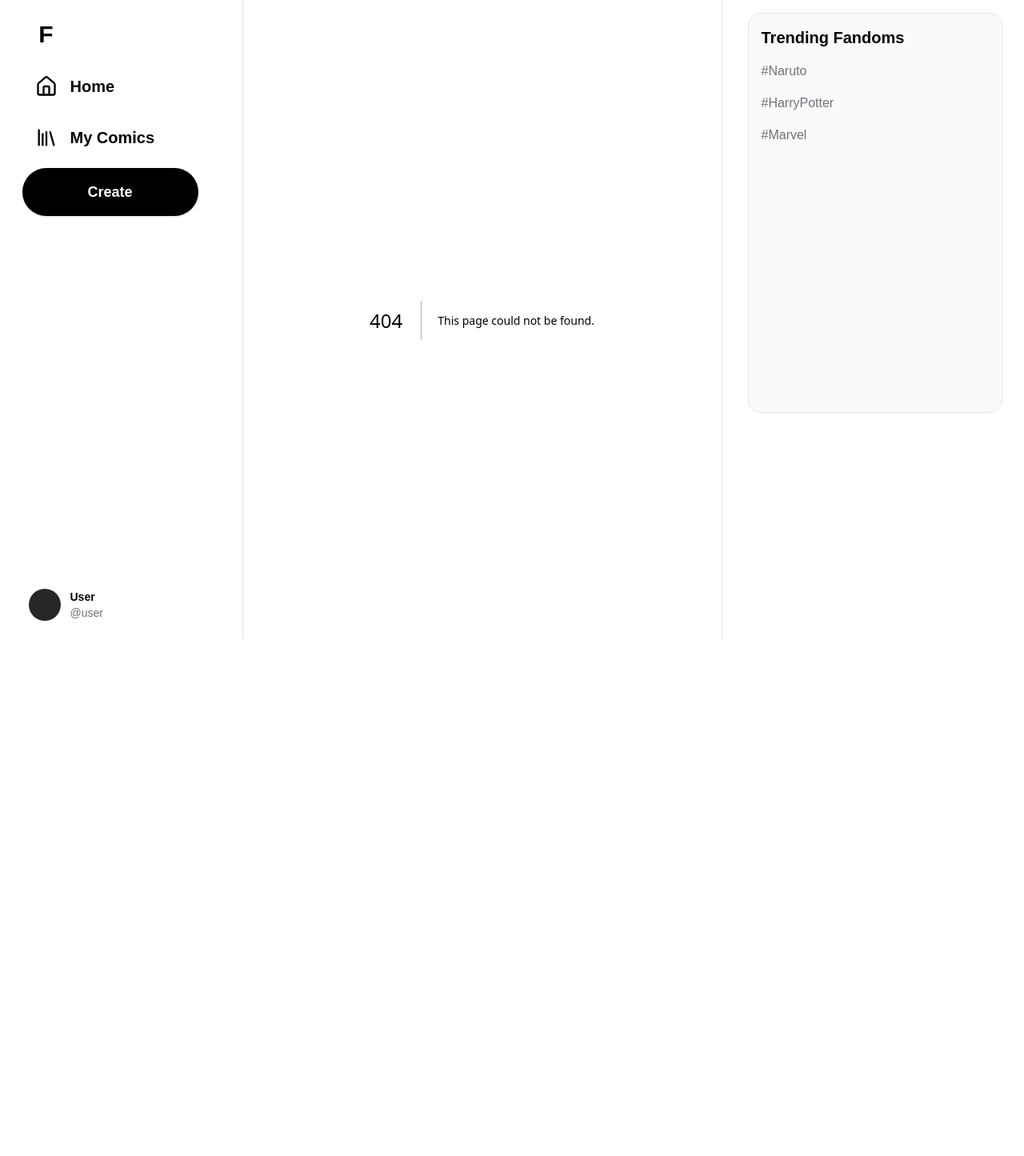
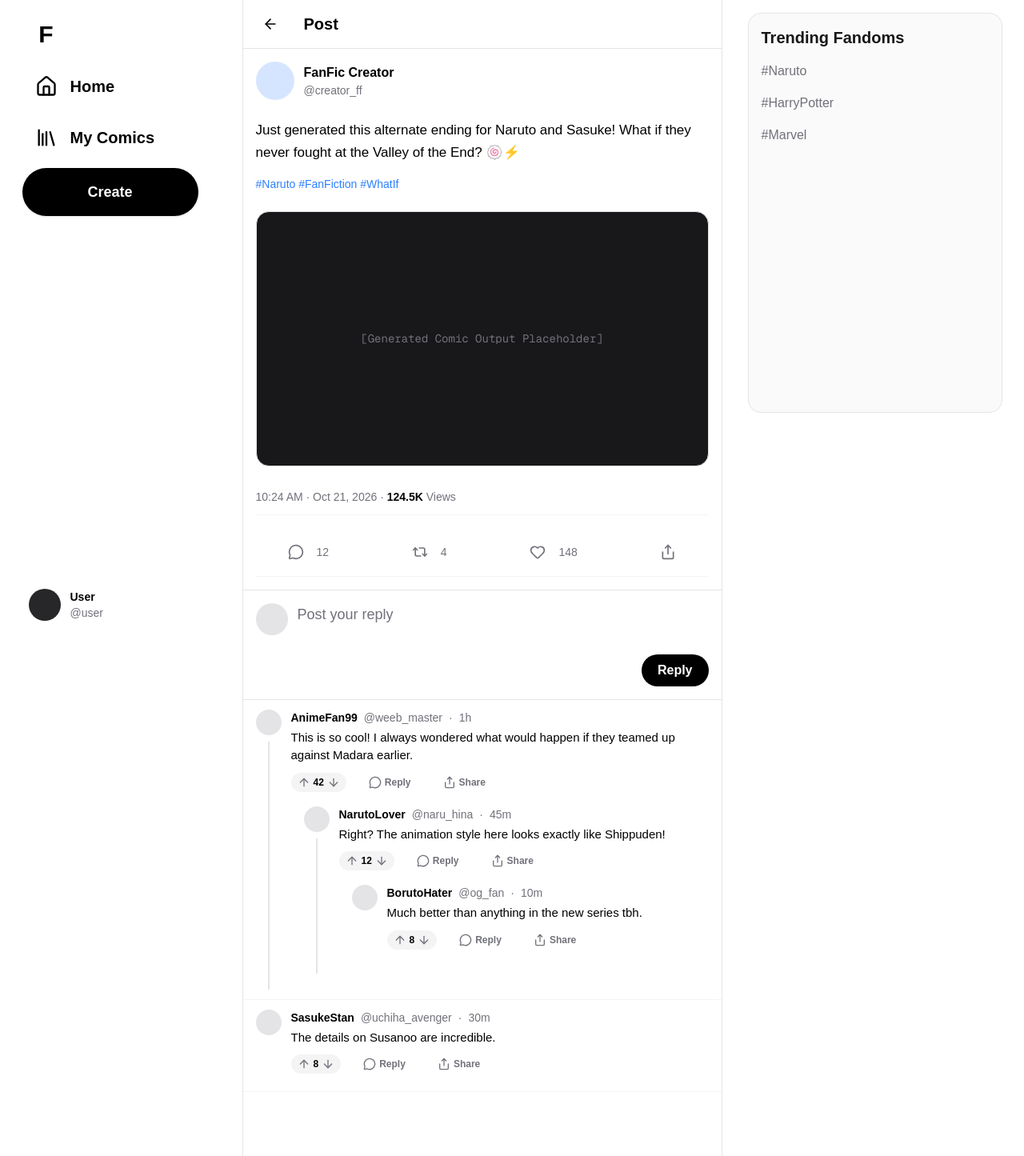
Before and after one commit to qimingliu1021/fan-fictioning, a Next.js app: page /post/1 in a window 1280 px wide. Before the commit this address had no page. Shown: the whole page at 80% size. Before the commit the page ends 800 px from the top, so only its background shows below. Built offline with nearby package versions, Linux system fonts and the light colour scheme.

Commit message:
feat: Add dynamic post pages with mock data and link posts from the main feed.

```diff
--- a/app/page.tsx
+++ b/app/page.tsx
@@ -1,4 +1,5 @@
 import { Heart, MessageCircle, Repeat2, Share } from "lucide-react";
+import Link from "next/link";
 
 export default function Home() {
   const MOCK_POSTS = [
@@ -40,10 +41,8 @@ export default function Home() {
       {/* Feed Container */}
       <div className="flex flex-col">
         {MOCK_POSTS.map((post) => (
-          <article
-            key={post.id}
-            className="flex gap-4 border-b border-zinc-200 px-4 py-3 hover:bg-zinc-400/50 transition-colors cursor-pointer"
-          >
+          <Link href={`/post/${post.id}`} key={post.id} className="block border-b border-zinc-200 hover:bg-zinc-50 transition-colors">
+            <article className="flex gap-4 px-4 py-3 cursor-pointer">
               {/* Avatar */}
               <div className="h-10 w-10 shrink-0 rounded-full bg-blue-500/20" />
 
@@ -99,6 +98,7 @@ export default function Home() {
                 </div>
               </div>
             </article>
+          </Link>
         ))}
         {/* End of feed message */}
         <div className="py-8 text-center text-zinc-600 border-b border-zinc-200">
--- /dev/null
+++ b/app/post/[id]/page.tsx
@@ -0,0 +1,202 @@
+import { Heart, MessageCircle, Repeat2, Share, ArrowLeft, ArrowUp, ArrowDown } from "lucide-react";
+import Link from "next/link";
+
+export default function PostPage({ params }: { params: { id: string } }) {
+    // Mock finding a post
+    const post = {
+        id: params.id,
+        author: "FanFic Creator",
+        handle: "@creator_ff",
+        time: "2h",
+        content: "Just generated this alternate ending for Naruto and Sasuke! What if they never fought at the Valley of the End? 🍥⚡️",
+        tags: ["#Naruto", "#FanFiction", "#WhatIf"],
+        image: true
+    };
+
+    const MOCK_COMMENTS = [
+        {
+            id: 101,
+            author: "AnimeFan99",
+            handle: "@weeb_master",
+            time: "1h",
+            text: "This is so cool! I always wondered what would happen if they teamed up against Madara earlier.",
+            likes: 42,
+            replies: [
+                {
+                    id: 102,
+                    author: "NarutoLover",
+                    handle: "@naru_hina",
+                    time: "45m",
+                    text: "Right? The animation style here looks exactly like Shippuden!",
+                    likes: 12,
+                    replies: [
+                        {
+                            id: 104,
+                            author: "BorutoHater",
+                            handle: "@og_fan",
+                            time: "10m",
+                            text: "Much better than anything in the new series tbh.",
+                            likes: 8,
+                            replies: []
+                        }
+                    ]
+                }
+            ]
+        },
+        {
+            id: 103,
+            author: "SasukeStan",
+            handle: "@uchiha_avenger",
+            time: "30m",
+            text: "The details on Susanoo are incredible.",
+            likes: 8,
+            replies: []
+        }
+    ];
+
+    return (
+        <div className="flex flex-col w-full min-h-screen pb-20 justify-start bg-white">
+            {/* Header */}
+            <div className="sticky top-0 z-10 border-b border-zinc-200 bg-white/80 backdrop-blur-md px-4 py-3 flex items-center gap-6">
+                <Link href="/" className="p-2 rounded-full hover:bg-zinc-100 transition-colors">
+                    <ArrowLeft size={20} className="text-black" />
+                </Link>
+                <h1 className="font-bold text-xl text-black">Post</h1>
+            </div>
+
+            {/* Main Post */}
+            <article className="flex flex-col gap-4 border-b border-zinc-200 px-4 py-4">
+                {/* Author Header */}
+                <div className="flex items-center gap-3">
+                    <div className="h-12 w-12 shrink-0 rounded-full bg-blue-500/20" />
+                    <div className="flex flex-col">
+                        <span className="font-bold text-black hover:underline cursor-pointer">{post.author}</span>
+                        <span className="text-zinc-500 text-sm">{post.handle}</span>
+                    </div>
+                </div>
+
+                <p className="text-[17px] leading-relaxed text-black mt-2">
+                    {post.content}
+                </p>
+
+                <div className="text-sm text-blue-500">
+                    {post.tags.join(" ")}
+                </div>
+
+                {post.image && (
+                    <div className="mt-2 aspect-video w-full rounded-2xl border border-zinc-200 bg-zinc-900 flex items-center justify-center relative overflow-hidden">
+                        <p className="text-zinc-500 font-mono text-sm">[Generated Comic Output Placeholder]</p>
+                    </div>
+                )}
+
+                {/* Timestamp */}
+                <div className="text-sm text-zinc-500 py-3 border-b border-zinc-100">
+                    10:24 AM · Oct 21, 2026 · <span className="text-black font-semibold">124.5K</span> Views
+                </div>
+
+                {/* Action Bar */}
+                <div className="flex w-full justify-between text-zinc-500 py-3 border-b border-zinc-100 px-2 lg:px-8">
+                    <button className="flex items-center gap-2 hover:text-blue-500 transition-colors group cursor-pointer">
+                        <div className="rounded-full p-2 group-hover:bg-blue-500/10">
+                            <MessageCircle size={20} />
+                        </div>
+                        <span className="text-sm">12</span>
+                    </button>
+                    <button className="flex items-center gap-2 hover:text-green-500 transition-colors group cursor-pointer">
+                        <div className="rounded-full p-2 group-hover:bg-green-500/10">
+                            <Repeat2 size={20} />
+                        </div>
+                        <span className="text-sm">4</span>
+                    </button>
+                    <button className="flex items-center gap-2 hover:text-pink-500 transition-colors group cursor-pointer">
+                        <div className="rounded-full p-2 group-hover:bg-pink-500/10">
+                            <Heart size={20} />
+                        </div>
+                        <span className="text-sm">148</span>
+                    </button>
+                    <button className="flex items-center gap-2 hover:text-blue-500 transition-colors group cursor-pointer">
+                        <div className="rounded-full p-2 group-hover:bg-blue-500/10">
+                            <Share size={20} />
+                        </div>
+                    </button>
+                </div>
+            </article>
+
+            {/* Composition Area */}
+            <div className="flex gap-3 px-4 py-4 border-b border-zinc-200">
+                <div className="h-10 w-10 shrink-0 rounded-full bg-zinc-200" />
+                <div className="flex flex-col w-full gap-2">
+                    <textarea
+                        placeholder="Post your reply"
+                        className="w-full bg-transparent border-none focus:outline-none resize-none min-h-[50px] text-lg text-black placeholder:text-zinc-500"
+                    />
+                    <div className="flex justify-end">
+                        <button className="bg-black text-white font-bold rounded-full px-5 py-2 hover:bg-zinc-800 transition-colors cursor-pointer">
+                            Reply
+                        </button>
+                    </div>
+                </div>
+            </div>
+
+            {/* Comment Thread (Reddit Style) */}
+            <div className="flex flex-col">
+                {MOCK_COMMENTS.map(comment => (
+                    <CommentThread key={comment.id} comment={comment} isTopLevel={true} />
+                ))}
+            </div>
+        </div>
+    );
+}
+
+function CommentThread({ comment, isTopLevel }: { comment: any, isTopLevel: boolean }) {
+    return (
+        <div className={`flex gap-3 px-4 py-3 ${isTopLevel ? 'border-b border-zinc-100' : 'pt-3'}`}>
+            {/* Avatar & Thread Line Col */}
+            <div className="flex flex-col items-center shrink-0">
+                <div className="h-8 w-8 rounded-full bg-zinc-200" />
+                {comment.replies && comment.replies.length > 0 && (
+                    <div className="w-[2px] flex-grow bg-zinc-200 mt-2 hover:bg-zinc-400 transition-colors cursor-pointer" />
+                )}
+            </div>
+
+            {/* Comment Body */}
+            <div className="flex flex-col w-full pb-2">
+                <div className="flex items-center gap-2 text-sm">
+                    <span className="font-bold text-black hover:underline cursor-pointer">{comment.author}</span>
+                    <span className="text-zinc-500 cursor-pointer">{comment.handle}</span>
+                    <span className="text-zinc-500">·</span>
+                    <span className="text-zinc-500 hover:underline cursor-pointer">{comment.time}</span>
+                </div>
+                <p className="mt-1 text-[15px] text-black">
+                    {comment.text}
+                </p>
+
+                {/* Reddit Style Actions */}
+                <div className="flex items-center gap-4 mt-2 text-zinc-500">
+                    <div className="flex items-center gap-1 bg-zinc-100 rounded-full px-2 py-1 cursor-pointer hover:bg-zinc-200 transition-colors">
+                        <ArrowUp size={16} className="hover:text-orange-500" />
+                        <span className="text-xs font-bold text-black">{comment.likes}</span>
+                        <ArrowDown size={16} className="hover:text-indigo-500" />
+                    </div>
+                    <button className="flex items-center gap-1 text-xs font-bold hover:bg-zinc-100 px-3 py-1.5 rounded-full transition-colors cursor-pointer">
+                        <MessageCircle size={16} />
+                        Reply
+                    </button>
+                    <button className="flex items-center gap-1 text-xs font-bold hover:bg-zinc-100 px-3 py-1.5 rounded-full transition-colors cursor-pointer">
+                        <Share size={16} />
+                        Share
+                    </button>
+                </div>
+
+                {/* Recursive Replies */}
+                {comment.replies && comment.replies.length > 0 && (
+                    <div className="mt-1">
+                        {comment.replies.map((reply: any) => (
+                            <CommentThread key={reply.id} comment={reply} isTopLevel={false} />
+                        ))}
+                    </div>
+                )}
+            </div>
+        </div>
+    );
+}
```
Lines whose indentation alone changed are shown as unchanged.
